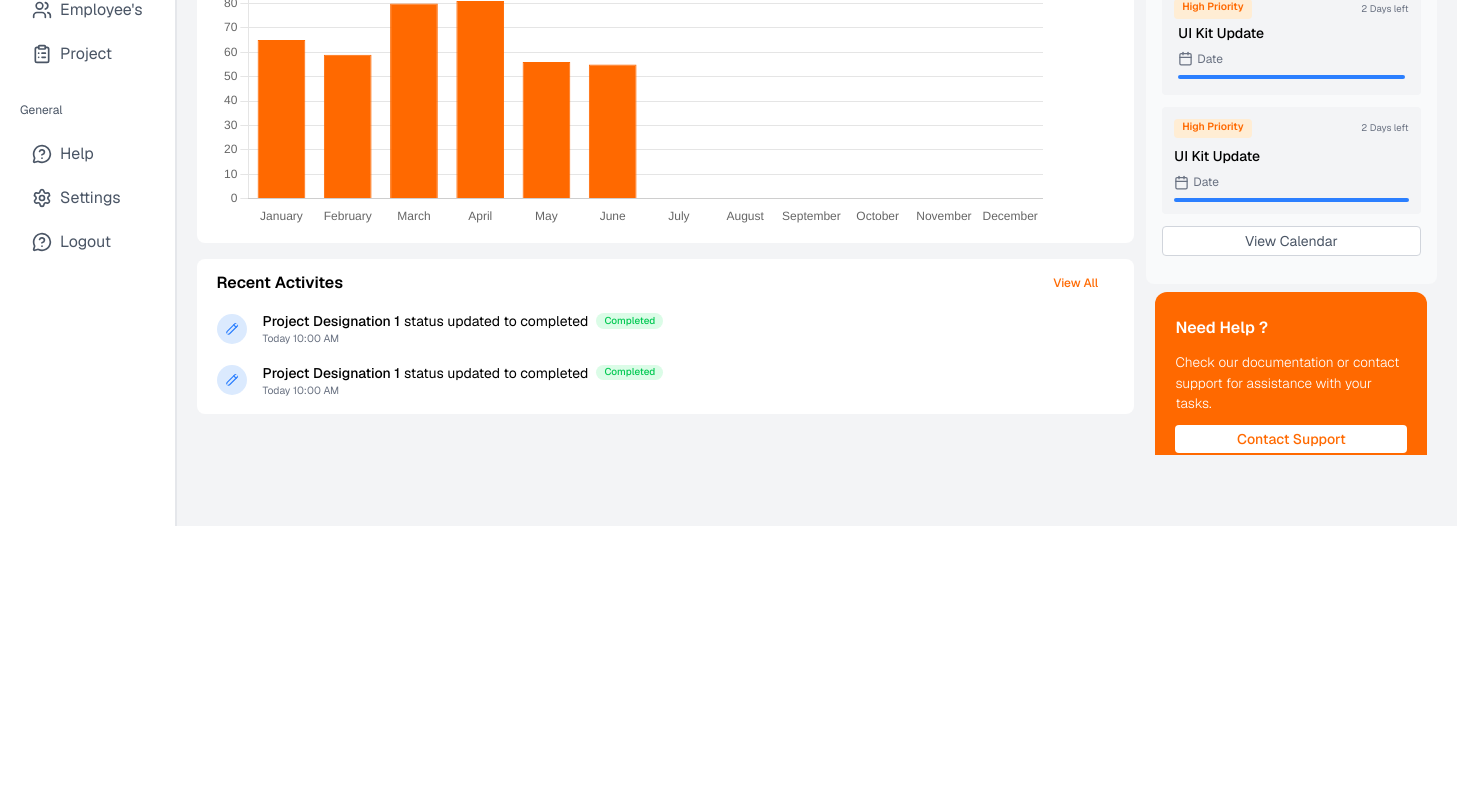
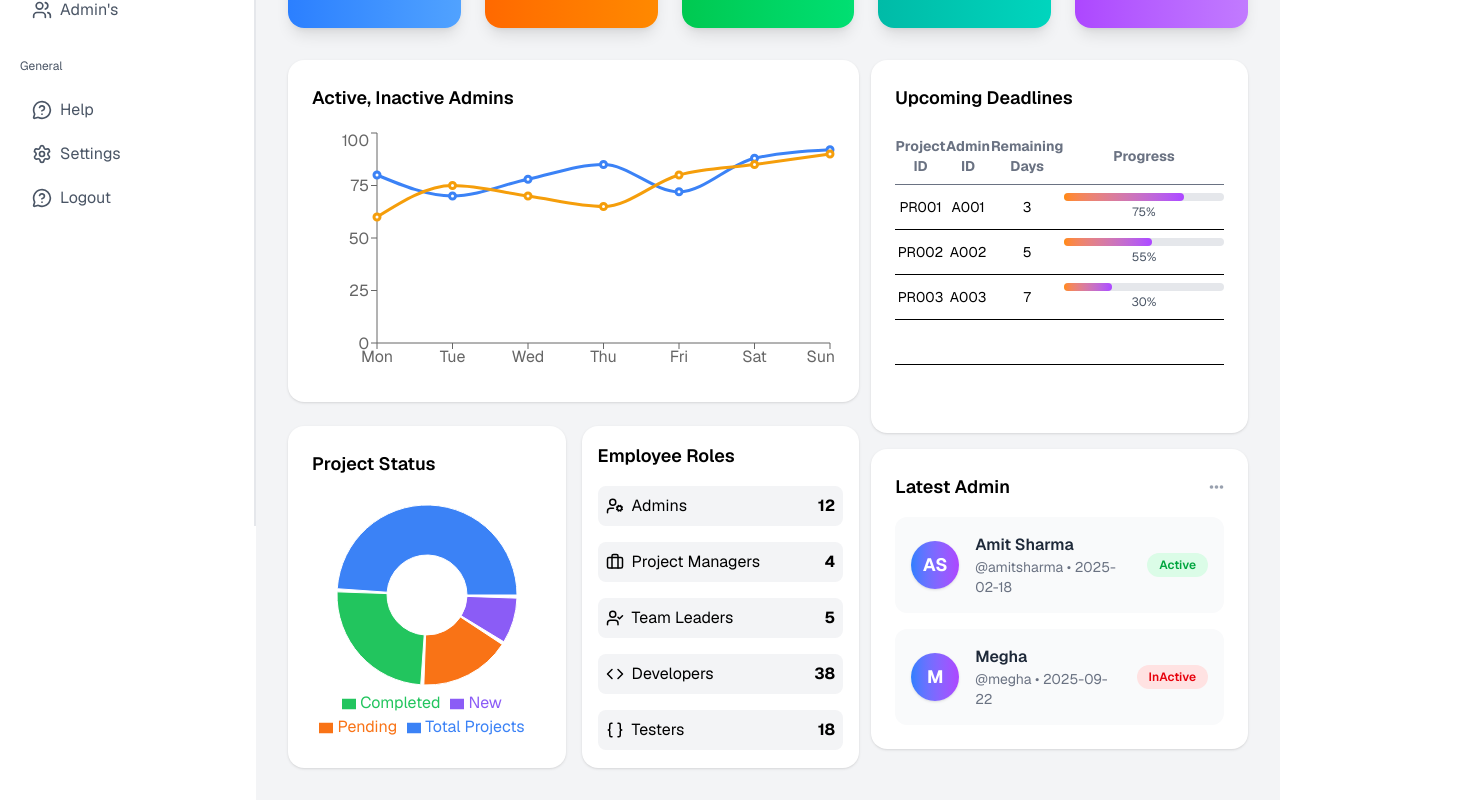
Before and after one commit to vinaymanthanitsolutions-alt/tms_frontend, a React (Vite) app: page / in a window 1280 px wide. Shown: the part 274-1074 px from the top of the page, 1457 px wide, since content can reach past the window. Before the commit the page ends 800 px from the top, so only its background shows below. Built offline with nearby package versions, Linux system fonts and the light colour scheme; a web font is replaced by a local one.

Commit message:
add dashboard changing

```diff
--- a/src/components/Navbar.jsx
+++ b/src/components/Navbar.jsx
@@ -3,7 +3,7 @@ import { IconBellFilled } from "@tabler/icons-react";
 import { User } from 'lucide-react';
 export default function Navbar() {
   return (
-    <nav className="py-4 border-b-2 border-gray-200 w-full flex justify-end items-center gap-4 pr-5">
+    <nav className="py-4 border-b-2 border-gray-200 w-full flex justify-end items-center gap-4 pr-5 ">
       <div className="flex gap-4 ">
         <IconMailFilled className="text-gray-600 w-5 h-5" />
         <IconBellFilled className="text-gray-600 w-5 h-5" />
--- a/src/data.js
+++ b/src/data.js
@@ -1,6 +1,6 @@
-  export const DEMODATA = {
-  role:"admin"
-  }
+  // export const DEMODATA = {
+  // role:"admin"
+  // }
 
 // export const DEMODATA = {
 //     role : "teamlead"
@@ -62,9 +62,9 @@
 //   },
 // ];
 
-// export const DEMODATA = {
-//   role: "superadmin",
-// };
+export const DEMODATA = {
+  role: "superadmin",
+};
 
 
 // "Lorem ipsum dolor sit amet, consectetur adipiscing elit. Sed do eiusmod tempor incididunt ut labore et dolore magna aliqua. Ut enim ad minim veniam, quis nostrud exercitation ullamco laboris nisi ut aliquip ex ea commodo consequat. Duis aute irure dolor in reprehenderit in voluptate velit esse cillum dolore eu fugiat nulla pariatur. Excepteur sint occaecat cupidatat non proident, sunt in culpa qui officia deserunt mollit anim id est laborum.";
--- a/src/pages/superadminPages/Dashboard.jsx
+++ b/src/pages/superadminPages/Dashboard.jsx
@@ -93,6 +93,28 @@ const Dashboard = () => {
     { role: "Developers", count: 38, icon: <Code size={18} /> },
      { role: "Testers", count: 18, icon: <Braces size={18} /> },
   ];
+
+  const latestAdmin = [
+  {name: "Amit Sharma", createdAt: "2025-02-18", status: "Active"},
+  {name: "Megha",createdAt: "2025-09-22",status: "InActive"},
+  ];
+
+const getInitials = (name = "") => {
+  if (!name) return "";
+
+  const words = name.trim().split(" ");
+
+  if (words.length === 1) {
+    return words[0][0]?.toUpperCase() || "";
+  }
+
+  return (
+    (words[0][0] || "").toUpperCase() +
+    (words[1][0] || "").toUpperCase()
+  );
+};
+
+
 
   return (
     <div className="p-8 bg-gray-100 min-h-screen">
@@ -249,21 +271,57 @@ const Dashboard = () => {
           </table>
           </div>
 
-          {/*  */}
-          <div className="bg-white p-6 rounded-2xl shadow">
-            <div className="flex flex-row gap-55 ">
-             <h2 className="text-lg font-semibold mb-4 flex flex-row gap-4">
-           Latest Admin
-          </h2>
-          <h2 className=" text-lg font-semibold">...</h2>
-          </div>
-             <div>
 
-             </div>
+          {/* Latest Admin */}
+{/* Latest Admin */}
+<div className="bg-white p-6 rounded-2xl shadow">
+  <div className="flex justify-between items-center mb-4">
+    <h2 className="text-lg font-semibold">Latest Admin</h2>
+    <button className="text-gray-400 hover:text-gray-600">•••</button>
+  </div>
+
+  <div className="space-y-4">
+    {latestAdmin.map((admin, index) => (
+      <div
+        key={index}
+        className="flex items-center gap-4 bg-gray-50 p-4 rounded-xl"
+      >
+        {/* Initial Circle */}
+        <div className="w-12 h-12 flex items-center justify-center rounded-full bg-gradient-to-r from-blue-500 to-purple-500 text-white font-bold text-lg shadow">
+          {getInitials(admin.name)}
+        </div>
+
+        {/* Admin Info */}
+        <div className="flex-1">
+          <p className="font-semibold text-gray-800">
+            {admin.name}
+          </p>
+          <p className="text-sm text-gray-500">
+            @{admin.name.toLowerCase().replace(/\s/g, "")} •{" "}
+            {admin.createdAt}
+          </p>
+        </div>
+
+        {/* Status Badge */}
+        <span
+          className={`px-3 py-1 text-xs font-semibold rounded-full ${
+            admin.status === "Active"
+              ? "bg-green-100 text-green-600"
+              : "bg-red-100 text-red-600"
+          }`}
+        >
+          {admin.status}
+        </span>
+      </div>
+    ))}
+  </div>
+</div>
+
+
 
 
           </div>
-        </div>
+
 
       </div>
     </div>
--- a/src/pages/superadminPages/TaskReport.jsx
+++ b/src/pages/superadminPages/TaskReport.jsx
@@ -13,6 +13,9 @@ const [selectedTask, setSelectedTask] = useState(null);
 const [selectedTeamType, setSelectedTeamType] = useState("");
 const [showTeamDropdown, setShowTeamDropdown] = useState(false);
  const [tasks, setTasks] = useState([]);
+ const [teamMembers, setTeamMembers] = useState([]);
+const [loadingTeam, setLoadingTeam] = useState(false);
+
 
 
 
@@ -59,111 +62,32 @@ const fetchTasks = async () => {
   }, [currentPage, searchTerm]);
 
 
-  // const [tasks] = useState([
-  //   {
-  //     projectId: "PRJ-001",
-  //     teamId: "TM001",
-  //     teamLeader: "Rahul Sharma",
-  //     managerId: "PM001",
-  //     task: "Login Module UI",
-  //     department: "IT",
-  //      developer: [
-  //   { id: "D01", name: "Aman", subtask: "Login UI", status: "COMPLETED" },
-  //   { id: "D02", name: "naman", subtask: "logout UI", status: "PENDING" },
-  //   { id: "D03", name: "Kunal", subtask: "Dashboard", status: "IN PROGRESS" }
-  // ],
-  // tester: [
-  //   { id: "T01", name: "Priya" },
-  //   { id: "T02", name: "Riya" }
-  // ]
-  //   },
-  //   {
-  //     projectId: "PRJ-002",
-  //     teamId: "TM002",
-  //     teamLeader: "Neha Verma",
-  //     managerId: "PM002",
-  //     task: "API Development",
-  //     department: "IT",
-  //       developer: [
-  //   { id: "D01", name: "ujjawal", subtask: "Login UI", status: "IN PROGRESS" },
-  //    { id: "D02", name: "raman", subtask: "reset password UI", status: "COMPLETED" },
-  //   { id: "D03", name: "Kumar", subtask: "Dashboard", status: "PENDING" }
-  // ],
-  // tester: [
-  //   { id: "T01", name: "Priya" },
-  //   { id: "T02", name: "Riya" }
-  // ]
-  //   },
 
-  //    {
-  //     projectId: "PRJ-001",
-  //     teamId: "TM003",
-  //     teamLeader: "vanshika Sharma",
-  //     managerId: "PM001",
-  //     task: "Dashboard Module UI",
-  //     department: "IT",
-  //       developer: [
-  //   { id: "D01", name: "Manisha", subtask: "Report", status: "IN PROGRESS" },
-  //    { id: "D02", name: "rama", subtask: "Task", status: "COMPLETED" },
-  //   { id: "D03", name: "Krishna", subtask: "Dashboard", status: " IN PROGRESS" }
-  // ],
-  // tester: [
-  //   { id: "T01", name: "Priyanka" },
-  //   { id: "T02", name: "Riyansh" }
-  // ]
-  //   },
-  //    {
-  //     projectId: "PRJ-002",
-  //     teamId: "TM002",
-  //     teamLeader: "Neha Verma",
-  //     managerId: "PM002",
-  //     task: "API Development",
-  //     department: "IT",
-  //       developer: [
-  //   { id: "D01", name: "ujjawal", subtask: "Login UI", status: "IN PROGRESS" },
-  //    { id: "D02", name: "raman", subtask: "reset password UI", status: "COMPLETED" },
-  //   { id: "D03", name: "Kumar", subtask: "Dashboard", status: "PENDING" }
-  // ],
-  // tester: [
-  //   { id: "T01", name: "Priya" },
-  //   { id: "T02", name: "Riya" }
-  // ]
-  //   },
-  //    {
-  //     projectId: "PRJ-002",
-  //     teamId: "TM002",
-  //     teamLeader: "Neha Verma",
-  //     managerId: "PM002",
-  //     task: "API Development",
-  //     department: "IT",
-  //       developer: [
-  //   { id: "D01", name: "ujjawal", subtask: "Login UI", status: "IN PROGRESS" },
-  //    { id: "D02", name: "raman", subtask: "reset password UI", status: "COMPLETED" },
-  //   { id: "D03", name: "Kumar", subtask: "Dashboard", status: "PENDING" }
-  // ],
-  // tester: [
-  //   { id: "T01", name: "Priya" },
-  //   { id: "T02", name: "Riya" }
-  // ]
-  //   },
-  //    {
-  //     projectId: "PRJ-002",
-  //     teamId: "TM002",
-  //     teamLeader: "Neha Verma",
-  //     managerId: "PM002",
-  //     task: "API Development",
-  //     department: "IT",
-  //       developer: [
-  //   { id: "D01", name: "ujjawal", subtask: "Login UI", status: "IN PROGRESS" },
-  //    { id: "D02", name: "raman", subtask: "reset password UI", status: "COMPLETED" },
-  //   { id: "D03", name: "Kumar", subtask: "Dashboard", status: "PENDING" }
-  // ],
-  // tester: [
-  //   { id: "T01", name: "Priya" },
-  //   { id: "T02", name: "Riya" }
-  // ]
-  //   },
-  // ]);
+
+ const fetchTeamMembers = async (teamId, role) => {
+  try {
+    setLoadingTeam(true);
+
+    const response = await fetch(
+      `http://localhost:8080/team/members-subtasks?team_id=${teamId}&role=${role}`
+    );
+
+    const result = await response.json();
+
+    console.log("TEAM API RESPONSE:", result);
+
+    if (!response.ok) {
+      throw new Error("Failed to fetch team members");
+    }
+
+    // ✅ Correct path
+    setTeamMembers(result?.data?.members || []);
+  } catch (error) {
+    console.error("Team Fetch Error:", error);
+  } finally {
+    setLoadingTeam(false);
+  }
+};
 
 
 
@@ -176,10 +100,6 @@ const fetchTasks = async () => {
     (task.projectId || "").toLowerCase().includes(search)
   );
 });
-
-
-
-
 
 
 
@@ -202,7 +122,6 @@ useEffect(() => {
 
 
 
-   // ✅ Auto reset page if filter reduces data
 
 
 
@@ -417,7 +336,9 @@ useEffect(() => {
           onClick={() => {
   setSelectedTeamType("developer");
   setShowTeamDropdown(false);
+  fetchTeamMembers(selectedTask.teamId, "Developer");
 }}
+
         >
           Developer
         </div>
@@ -427,7 +348,9 @@ useEffect(() => {
           onClick={() => {
   setSelectedTeamType("tester");
   setShowTeamDropdown(false);
+  fetchTeamMembers(selectedTask.teamId, "Tester");
 }}
+
         >
           Tester
         </div>
@@ -454,29 +377,30 @@ useEffect(() => {
               </tr>
             </thead>
             <tbody>
-              {selectedTask.developer.map((dev, index) => (
-                <tr key={index} className="border border-gray-200">
-                  <td className="p-2">{dev.id}</td>
-                  <td className="p-2">{dev.name}</td>
-                  <td className="p-2">{dev.subtask}</td>
-                  <td className="px-4 py-3">
+             {teamMembers.map((member, index) =>
+  member.sub_tasks?.map((sub, i) => (
+    <tr key={`${index}-${i}`} className="border border-gray-200">
+      <td className="p-2">{member.emp_id}</td>
+      <td className="p-2">{member.emp_name}</td>
+      <td className="p-2">{sub.title}</td>
+      <td className="p-2">
         <span
           className={`px-3 py-1 rounded-full text-sm font-semibold ${
-                 dev.status === "COMPLETED"
+            sub.status === "Completed"
               ? "bg-green-100 text-green-700"
-                 : dev.status === "IN PROGRESS"
+              : sub.status === "In Progress"
               ? "bg-yellow-100 text-yellow-700"
               : "bg-red-100 text-red-700"
           }`}
         >
-
-                    {dev.status}
+          {sub.status}
         </span>
       </td>
+    </tr>
+  ))
+)}
 
-                  {/* <td className="p-2">{dev.status}</td> */}
-                </tr>
-              ))}
+
             </tbody>
           </table>
         </div>
@@ -497,12 +421,14 @@ useEffect(() => {
               </tr>
             </thead>
             <tbody>
-              {selectedTask.tester.map((test, index) => (
+             {teamMembers.map((member, index) => (
   <tr key={index} className="border border-gray-200">
-                  <td className="p-2">{test.id}</td>
-                  <td className="p-2">{test.name}</td>
+    <td className="p-2">{member.emp_id}</td>
+    <td className="p-2">{member.emp_name}</td>
   </tr>
 ))}
+
+
             </tbody>
           </table>
         </div>
```
Lines whose indentation alone changed are shown as unchanged.
